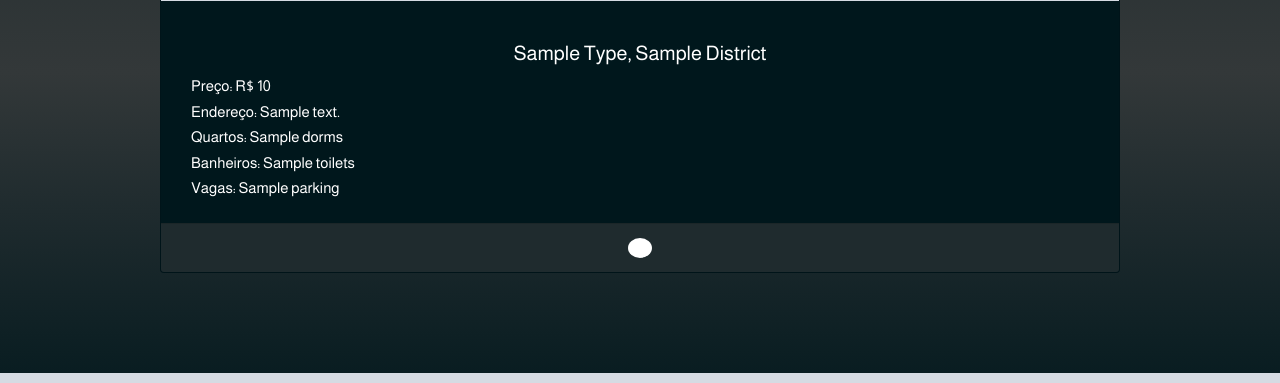
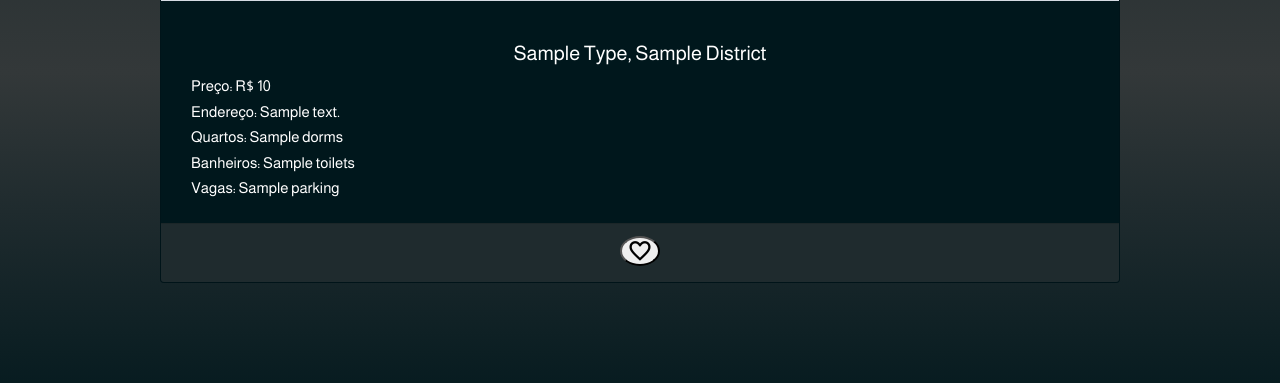
Before and after one commit to gabrielleweyne/Luxury-Real-Estate-Data, a FastAPI app: template templates/home.html in a window 1280 px wide. Shown: the part 1161-1544 px from the top of the page. Run offline with FastAPI, Linux system fonts and the light colour scheme; the template is opened without the code that fills it: most values are stand-ins (such as "Sample title", 1, 10 or a date in 2020); grey boxes marked "Sample" are stand-in pictures; some web fonts are replaced.

Commit message:
Changed favourite button to icon

```diff
--- a/static/listagem.css
+++ b/static/listagem.css
@@ -1,3 +1,27 @@
-.card-deck{
+.card-deck {
     padding-top: 50px;
 }
+
+.material-symbols-outlined {
+  font-variation-settings:
+  'FILL' 0,
+  'wght' 700,
+  'GRAD' -25,
+  'opsz' 48
+}
+
+.material-favourited {
+    color: #000;
+    font-variation-settings:
+        'FILL' 1
+}
+
+.btn-favourite {
+    line-height: 0;
+    border-radius: 50%;
+}
+
+.btn-favourited {
+    line-height: 0;
+    border-radius: 50%;
+}
--- a/templates/home.html
+++ b/templates/home.html
@@ -19,6 +19,8 @@
     <script src="https://cdn.jsdelivr.net/npm/jquery@3.5.1/dist/jquery.slim.min.js"></script>
     <script src="https://cdn.jsdelivr.net/npm/bootstrap@4.6.2/dist/js/bootstrap.bundle.min.js"></script>
 
+    <link rel="stylesheet" href="https://fonts.googleapis.com/css2?family=Material+Symbols+Outlined:opsz,wght,FILL,GRAD@20..48,100..700,0..1,-50..200" />
+
     <link rel="stylesheet" href="{{ url_for('static', path='estilo.css') }}" />
     <link rel="stylesheet" href="{{ url_for('static', path='listagem.css') }}" />
 
@@ -26,7 +28,7 @@
         async function favourite(user_id, estates_ind_id) {
             let btn = document.getElementById(`btn-${estates_ind_id}`)
 
-            let favourited = btn.classList.contains("btn-primary")
+            let favourited = btn.classList.contains("btn-favourite")
 
             // console.log({user_id, estates_ind_id, favourited})
 
@@ -38,13 +40,13 @@
             if (!response.ok) throw new Error("FAVOURITE RESPONSE ERROR")
 
             if (favourited) {
-                btn.classList.remove("btn-primary")
-                btn.classList.add("btn-danger")
-                btn.textContent = "Desfavoritar"
+                btn.classList.remove("btn-favourite")
+                btn.classList.add("btn-favourited")
+                btn.innerHTML = "<span class='material-symbols-outlined material-favourited'>favorite</span>"
             } else {
-                btn.classList.remove("btn-danger")
-                btn.classList.add("btn-primary")
-                btn.textContent = "Favoritar"
+                btn.classList.remove("btn-favourited")
+                btn.classList.add("btn-favourite")
+                btn.innerHTML = "<span class='material-symbols-outlined'>favorite</span>"
             }
 
             // console.log(response)
@@ -172,19 +174,24 @@
                             <!-- Desfavoritar -->
                           <button
                                 type="button"
-                                class="btn btn-outline-primary my-2 my-sm-0"
+                                class="btn-favourited"
                                 id="btn-{{estate.estates_ind_id}}"
                                 onclick="favourite({{user.id}}, {{estate.estates_ind_id}})">
-                                <img src="{{ url_for('static', path='images/lupa.png') }}" style="width: 15px; height: auto; justify-content: center;">
+                                <span class="material-symbols-outlined material-favourited">
+                                    favorite
+                                    </span>
                             </button>
 
                         {% else %}
                             <button
                                 type="button"
-                                class="btn btn-primary"
+                                class="btn-favourite"
                                 id="btn-{{estate.estates_ind_id}}"
                                 onclick="favourite({{user.id}}, {{estate.estates_ind_id}})">
-                                Favoritar</button>
+                                <span class="material-symbols-outlined">
+                                    favorite
+                                    </span>
+                            </button>
                         {% endif %}
                     </div>
                 </div>
```
